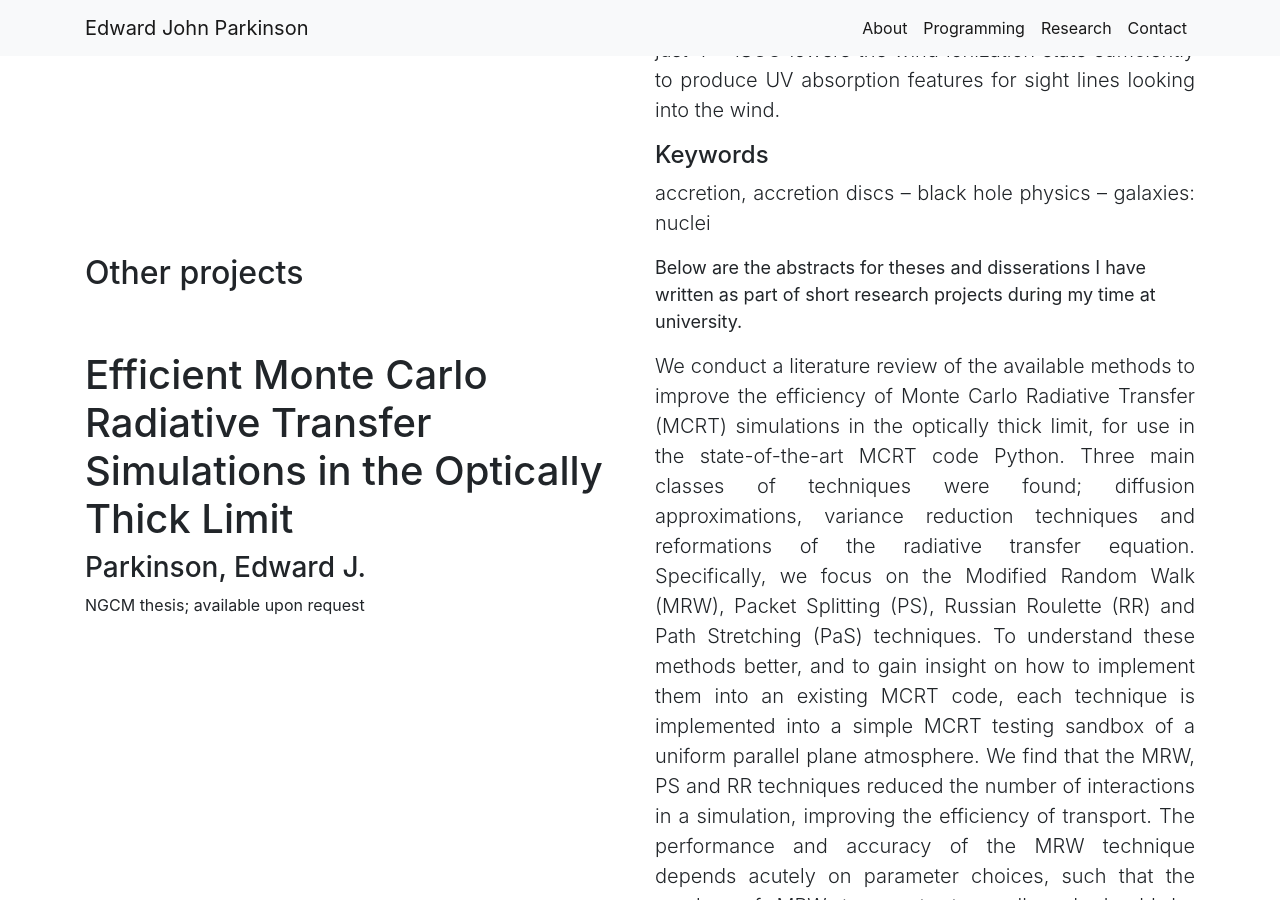
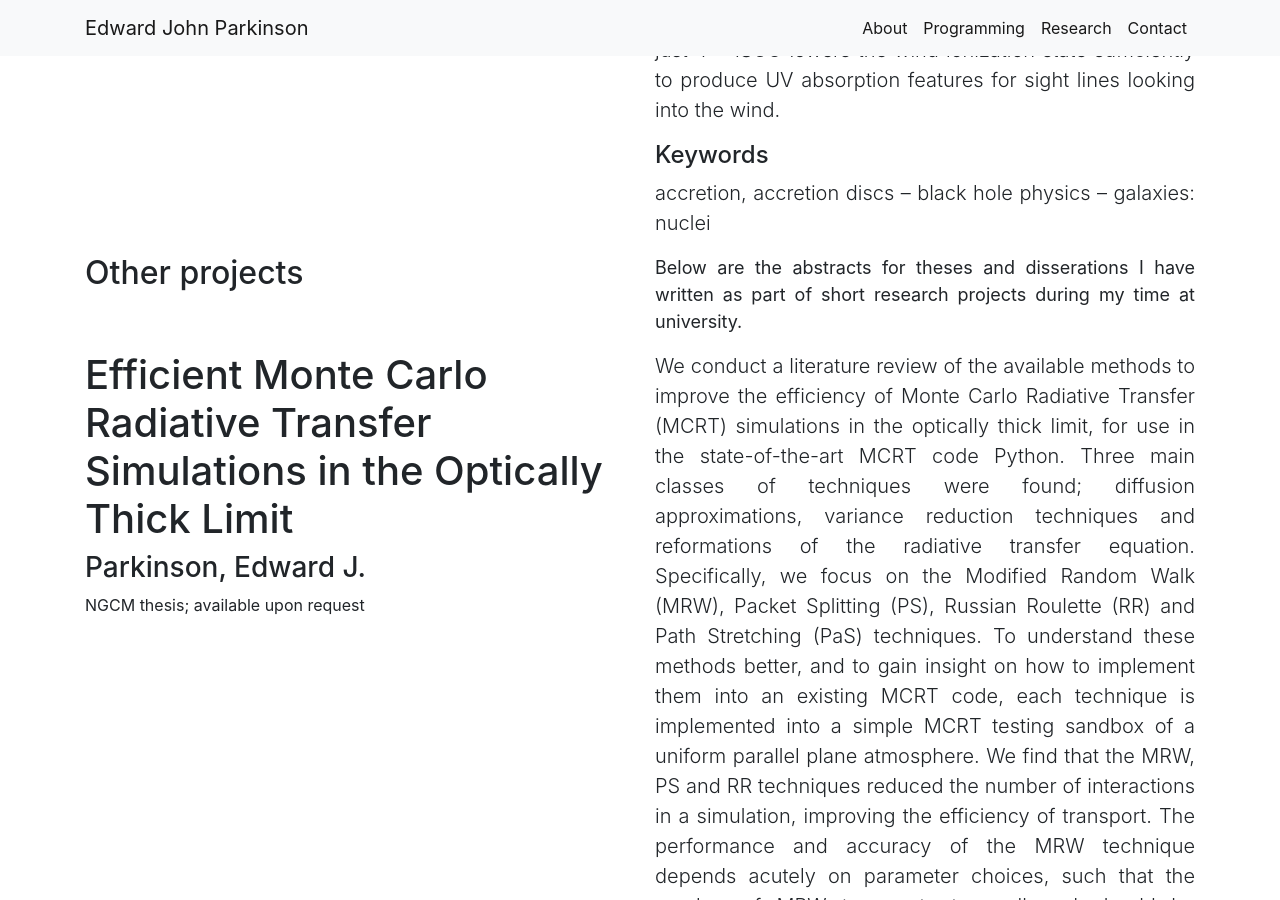
Before and after one commit to saultyevil/saultyevil.github.io, a Jekyll site: the page built from _posts/research/2020-03-03-research-bsc.md, in a window 1280 px wide and 900 px high, scrolled down 2095 px. Built offline with Jekyll 4.4.1, drawn with Linux system fonts in a browser that asks for light colours; nearby versions of some CDN libraries; library files that are not in the unit come from our copies.

Commit message:
justify text

```diff
--- a/_includes/research.html
+++ b/_includes/research.html
@@ -100,7 +100,7 @@
           <h2 class="section-heading">Other projects</h2>
         </div>
         <div class="col-md-6">
-          <p style="font-size: 18px;font-weight: 400;">
+          <p style="font-size: 18px;font-weight: 400; text-align: justify">
             Below are the abstracts for theses and disserations
             I have written as part of short research projects during
             my time at university.
```
